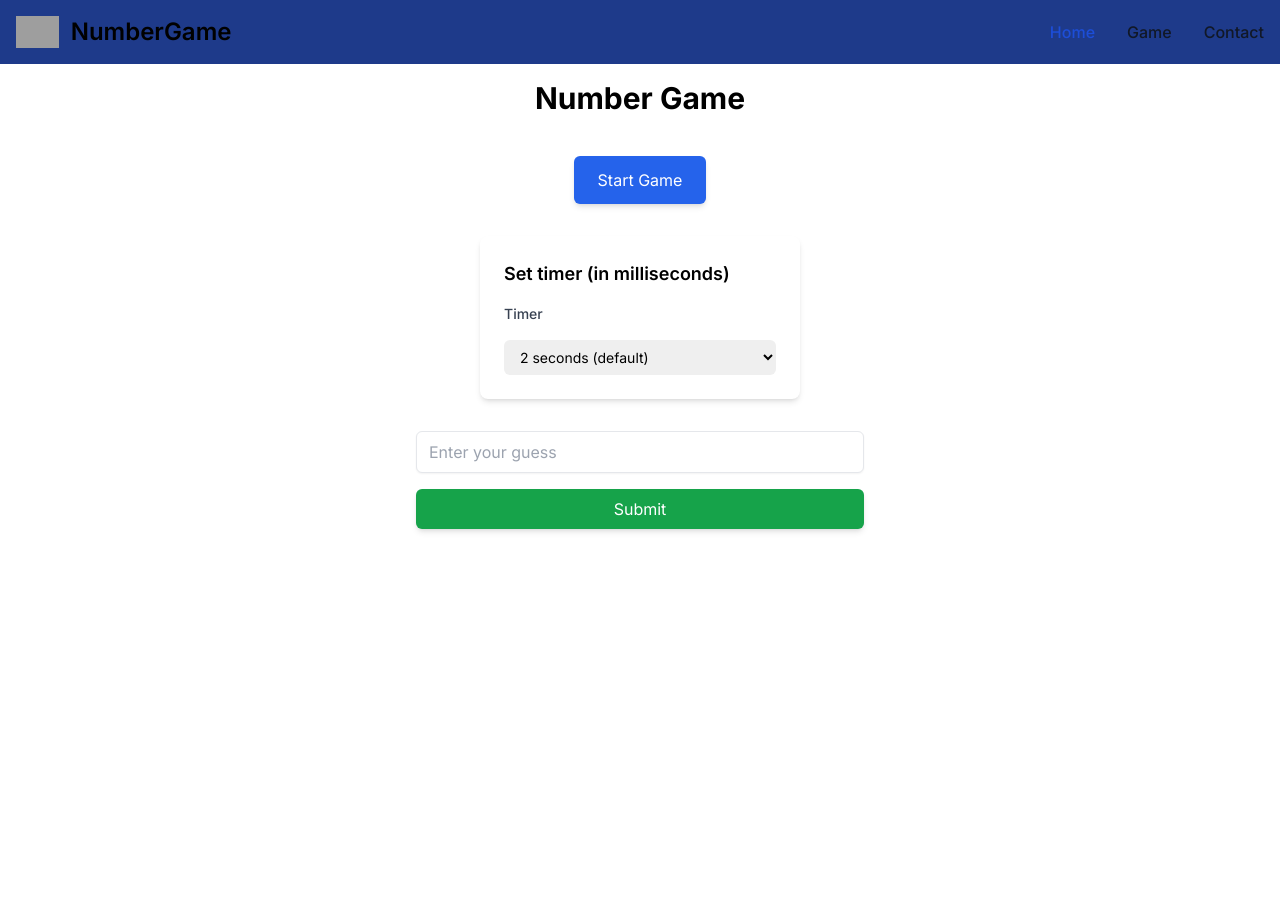
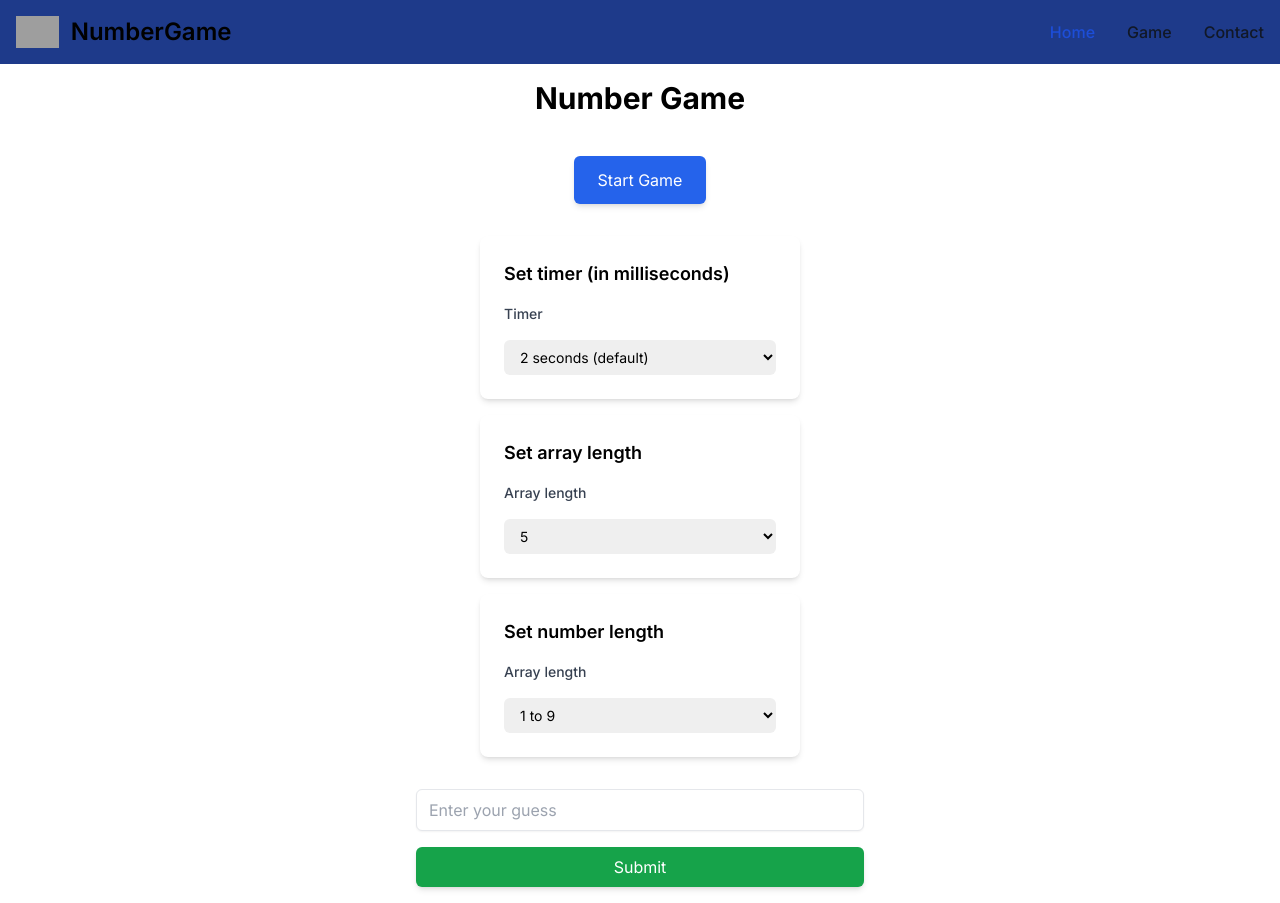
Before and after one commit to TBud15/Number-Game-Website, a Next.js app: page /game in a window 1280 px wide. Before the commit the page ends 800 px from the top, so only its background shows below. Built offline with nearby package versions, Linux system fonts and the light colour scheme; grey boxes are pictures that could not be loaded.

Commit message:
added options for user to add array length and number length

```diff
--- a/src/app/components/DisplayNumbers.tsx
+++ b/src/app/components/DisplayNumbers.tsx
@@ -4,12 +4,18 @@ import React, { useEffect, useState } from "react";
 import { useAppSelector, useAppDispatch } from "../../../store/hooks";
 import { motion } from "framer-motion";
 import { Formik, Field, Form } from "formik";
-import { setTimer } from "../../../store/slices/guessNumberLevelOne";
+import {
+  setTimer,
+  setArrayLength,
+  setNumberRange,
+} from "../../../store/slices/guessNumberLevelOne";
 
 const DisplayNumbers: React.FC = () => {
   const dispatch = useAppDispatch();
   const numbers = useAppSelector((state) => state.game.numbers);
   const timerDuration = useAppSelector((state) => state.game.timer);
+  const arrayLengthState = useAppSelector((state) => state.game.arrayLength);
+  const numberRangeState = useAppSelector((state) => state.game.numberRange);
   const [currentNumberIndex, setCurrentNumberIndex] = useState(0);
   const [visible, setVisible] = useState(false);
   const [allDisplayed, setAllDisplayed] = useState(false);
@@ -60,7 +66,7 @@ const DisplayNumbers: React.FC = () => {
             dispatch(setTimer(Number(values.timer)));
           }}
         >
-          {({ setFieldValue }) => (
+          {({ setFieldValue, handleSubmit }) => (
             <Form className="flex flex-col space-y-4">
               <label
                 htmlFor="timer"
@@ -75,7 +81,7 @@ const DisplayNumbers: React.FC = () => {
                 className="mt-1 block w-full pl-3 pr-10 py-2 text-base border-gray-300 focus:outline-none focus:ring-indigo-500 focus:border-indigo-500 sm:text-sm rounded-md"
                 onChange={(e: any) => {
                   setFieldValue("timer", e.target.value);
-                  dispatch(setTimer(Number(e.target.value)));
+                  handleSubmit();
                 }}
               >
                 <option value="100">100 milliseconds</option>
@@ -90,6 +96,85 @@ const DisplayNumbers: React.FC = () => {
           )}
         </Formik>
       </div>
+
+      {/* Array length */}
+      <div className="bg-white shadow-md rounded-lg p-6 w-full max-w-xs">
+        <h1 className="text-lg font-semibold mb-4">Set array length</h1>
+        <Formik
+          initialValues={{
+            arrayLength: arrayLengthState,
+          }}
+          onSubmit={(values) => {
+            dispatch(setArrayLength(Number(values.arrayLength)));
+          }}
+        >
+          {({ setFieldValue, handleSubmit }) => (
+            <Form className="flex flex-col space-y-4">
+              <label
+                htmlFor="arrayLength"
+                className="text-sm font-medium text-gray-700"
+              >
+                Array length
+              </label>
+              <Field
+                as="select"
+                id="arrayLength"
+                name="arrayLength"
+                className="mt-1 block w-full pl-3 pr-10 py-2 text-base border-gray-300 focus:outline-none focus:ring-indigo-500 focus:border-indigo-500 sm:text-sm rounded-md"
+                onChange={(e: any) => {
+                  setFieldValue("arrayLength", e.target.value);
+                  handleSubmit();
+                }}
+              >
+                <option value="5">5</option>
+                <option value="10">10</option>
+                <option value="15">15</option>
+                <option value="20">20</option>
+              </Field>
+            </Form>
+          )}
+        </Formik>
+      </div>
+
+      {/* Number range */}
+      <div className="bg-white shadow-md rounded-lg p-6 w-full max-w-xs">
+        <h1 className="text-lg font-semibold mb-4">Set number length</h1>
+        <Formik
+          initialValues={{
+            numberRange: numberRangeState,
+          }}
+          onSubmit={(values) => {
+            dispatch(setNumberRange(Number(values.numberRange)));
+          }}
+        >
+          {({ setFieldValue, handleSubmit }) => (
+            <Form className="flex flex-col space-y-4">
+              <label
+                htmlFor="numberRange"
+                className="text-sm font-medium text-gray-700"
+              >
+                Array length
+              </label>
+              <Field
+                as="select"
+                id="numberRange"
+                name="numberRange"
+                className="mt-1 block w-full pl-3 pr-10 py-2 text-base border-gray-300 focus:outline-none focus:ring-indigo-500 focus:border-indigo-500 sm:text-sm rounded-md"
+                onChange={(e: any) => {
+                  setFieldValue("numberRange", e.target.value);
+                  handleSubmit();
+                }}
+              >
+                <option value="9">1 to 9</option>
+                <option value="99">1 to 99</option>
+                <option value="999">1 to 999</option>
+                <option value="9999">1 to 9999</option>
+              </Field>
+            </Form>
+          )}
+        </Formik>
+      </div>
+
       {visible && currentNumberIndex < numbers.length && (
         <motion.div
           key={currentNumberIndex}
--- a/store/slices/guessNumberLevelOne.ts
+++ b/store/slices/guessNumberLevelOne.ts
@@ -7,6 +7,8 @@ interface GameState {
   userGuess: number | null;
   correctSum: number;
   timer: number;
+  arrayLength: number;
+  numberRange: number;
 }
 
 const initialState: GameState = {
@@ -16,6 +18,8 @@ const initialState: GameState = {
   userGuess: null,
   correctSum: 0,
   timer: 2000, //displayed in milliseconds
+  arrayLength: 5, //array length
+  numberRange: 9, //default number range 1-9 | 1-99 etc
 };
 
 const gameSlice = createSlice({
@@ -25,7 +29,10 @@ const gameSlice = createSlice({
     startGame(state) {
       state.isGameActive = true;
       state.gameButtonClicked = true;
-      const numbers = generateRandomNumbers();
+      const numbers = generateRandomNumbers(
+        state.arrayLength,
+        state.numberRange
+      );
       state.numbers = numbers;
       state.correctSum = numbers.reduce((sum, num) => sum + num, 0);
       state.userGuess = null;
@@ -40,16 +47,34 @@ const gameSlice = createSlice({
       state.userGuess = null;
       state.correctSum = 0;
     },
-    setTimer: (state, action) => {
+    setTimer: (state, action: PayloadAction<number>) => {
       state.timer = action.payload;
+    },
+    setArrayLength: (state, action: PayloadAction<number>) => {
+      state.arrayLength = action.payload;
+    },
+    setNumberRange: (state, action: PayloadAction<number>) => {
+      state.numberRange = action.payload;
     },
   },
 });
 
-export const { startGame, addUserGuess, resetGame, setTimer } =
-  gameSlice.actions;
+export const {
+  startGame,
+  addUserGuess,
+  resetGame,
+  setTimer,
+  setArrayLength,
+  setNumberRange,
+} = gameSlice.actions;
 export default gameSlice.reducer;
 
-function generateRandomNumbers(): number[] {
-  return Array.from({ length: 5 }, () => Math.floor(Math.random() * 9) + 1);
+function generateRandomNumbers(
+  arrayLength: number,
+  numberRange: number
+): number[] {
+  return Array.from(
+    { length: arrayLength },
+    () => Math.floor(Math.random() * numberRange) + 1
+  );
 }
```
